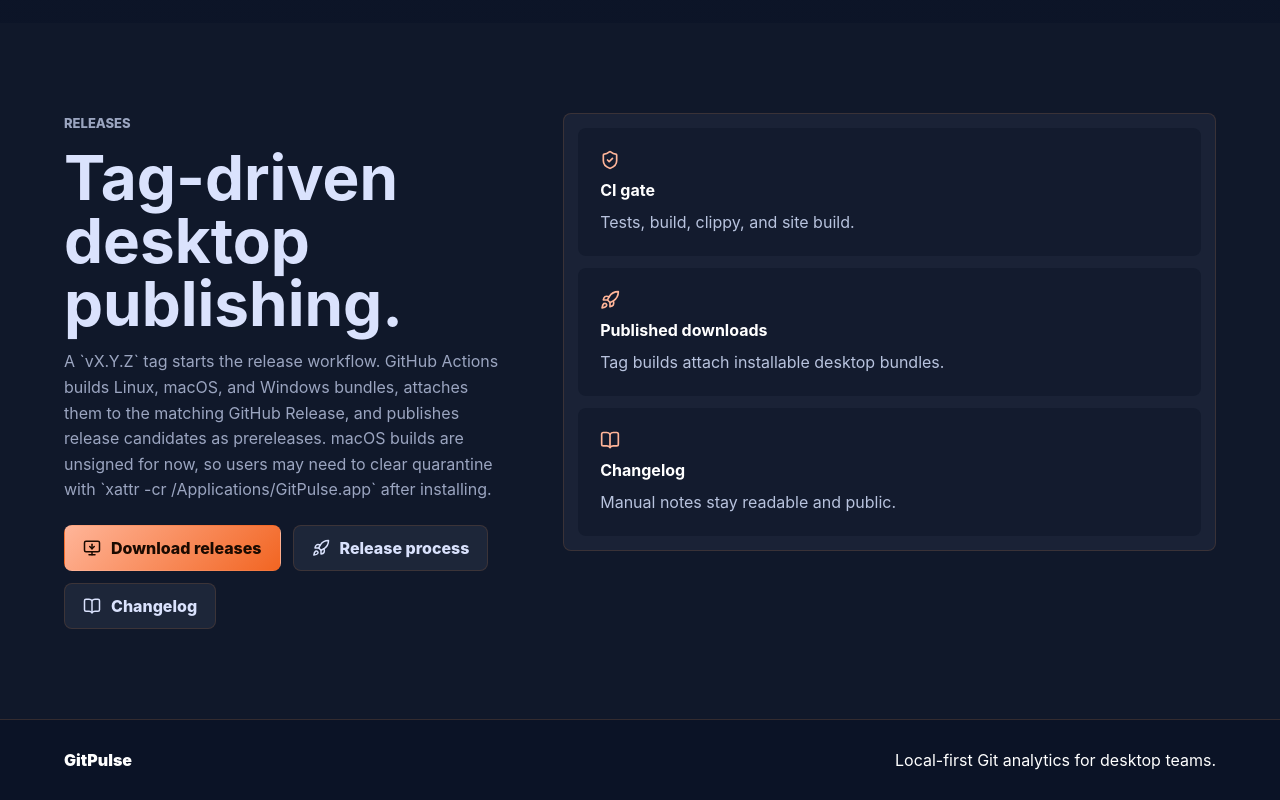
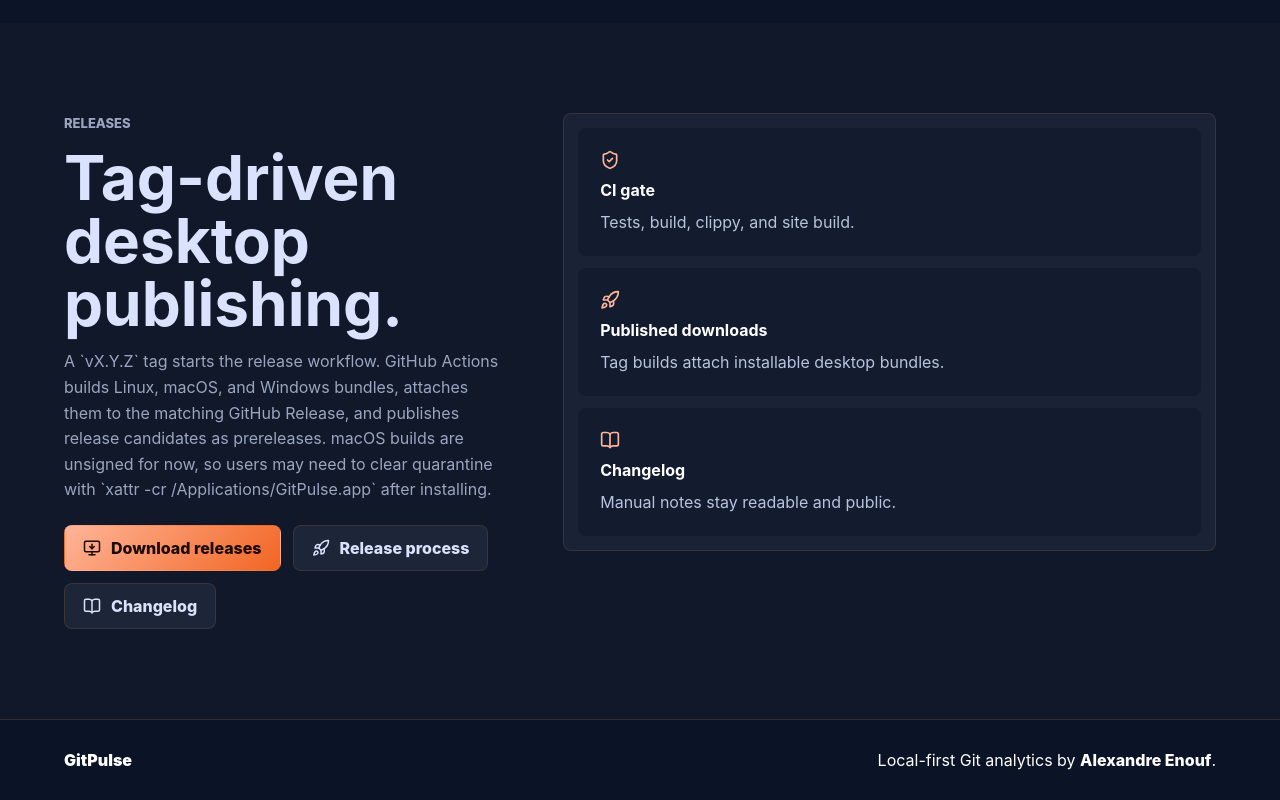
Before and after one commit to Boblebol/GitPulse, a React (Vite) app in the folder site/: page /#/ in a window 1280 px wide. Shown: the part 5971-6771 px from the top of the page. Built offline with nearby package versions, Linux system fonts and the light colour scheme.

Commit message:
chore(site): credit author in footer

```diff
--- a/site/src/main.tsx
+++ b/site/src/main.tsx
@@ -345,7 +345,10 @@ function App() {
 
       <footer>
         <span>GitPulse</span>
-        <span>Local-first Git analytics for desktop teams.</span>
+        <span>
+          Local-first Git analytics by{" "}
+          <a href="https://alexandre-enouf.fr">Alexandre Enouf</a>.
+        </span>
       </footer>
     </main>
   );
--- a/site/src/styles.css
+++ b/site/src/styles.css
@@ -472,6 +472,18 @@ footer span:first-child {
   font-weight: 900;
 }
 
+footer a {
+  color: #ffffff;
+  font-weight: 800;
+  text-decoration-thickness: 2px;
+  text-underline-offset: 3px;
+}
+
+footer a:hover,
+footer a:focus-visible {
+  color: var(--primary);
+}
+
 @media (max-width: 980px) {
   .hero,
   .split-section {
```
